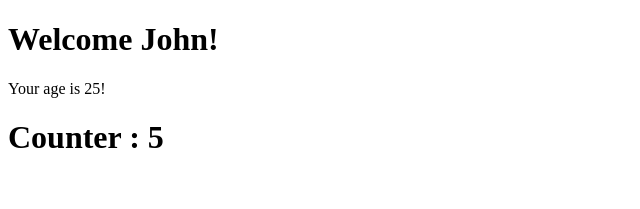
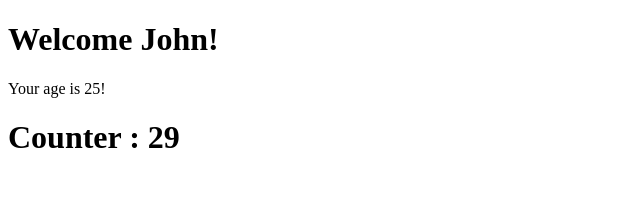
Before and after one commit to KaramGuliyev/React, a React (Create React App) app: page / in a window 1280 px wide. Shown: the top 209 px of the page, without its empty margins (0-640 px from the left). Built offline with nearby package versions, Linux system fonts and the light colour scheme.

Commit message:
State - 2

```diff
--- a/src/App.js
+++ b/src/App.js
@@ -7,7 +7,7 @@ export class App extends React.Component {
     return (
       <>
         <Welcome name={this.props.name} age={this.props.age} />
-        <Counter counterStart={0} />
+        <Counter counterStart={25} />
       </>
     );
   }
--- a/src/Counter.js
+++ b/src/Counter.js
@@ -1,18 +1,18 @@
-// Create a Counter class component with an internal state containing a count property, initialized to 0.
-// The Counter component should render the count property within an h1 tag, and the count property should be incremented by 1 every second;
+// Modify the Counter component so that the initial value of the counter,
+// the increment interval and the increment amount are passed as props to the component.
 
 import React from "react";
 
 export class Counter extends React.Component {
-  state = { count: this.props.counterStart ?? 0 };
+  state = { count: this.props.counterStart ?? 10 };
   constructor(props) {
     super(props);
     setInterval(() => {
       this.setState((state) => {
         console.log(state);
-        return { count: state.count + 1 };
+        return { count: state.count + 2 };
       });
-    }, 1000);
+    }, 2000);
   }
   render() {
     return <h1>Counter : {this.state.count}</h1>;
```
